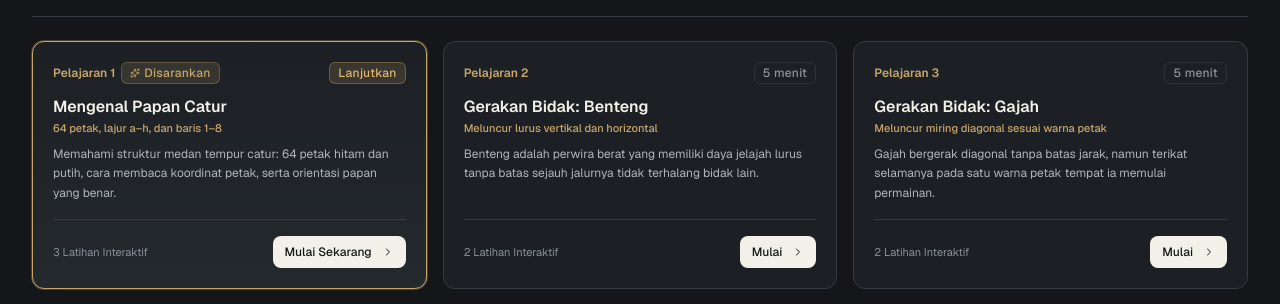
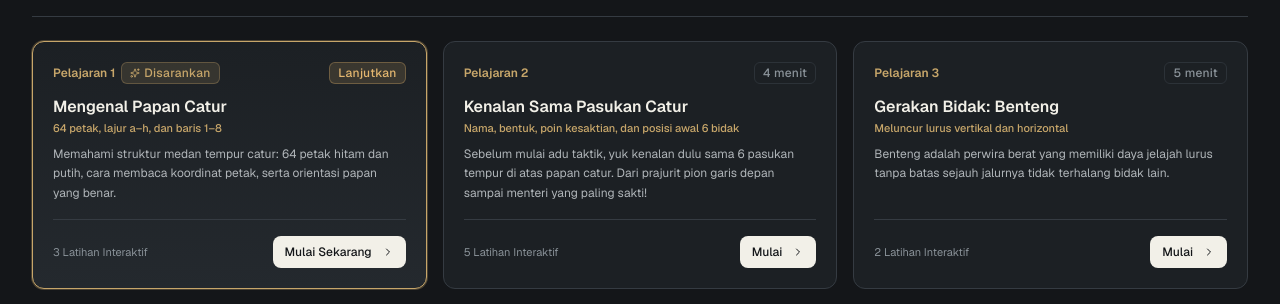
Before and after one commit to rzkhadafi/BidakPemula, a Next.js app: page /academy in a window 1280 px wide. Shown: the part 131-435 px from the top of the page. Built offline with nearby package versions, Linux system fonts and the light colour scheme; no server answers.

Commit message:
feat(academy): add casual and beginner-friendly lesson 'Kenalan Sama Pasukan Catur' as Lesson 2

```diff
--- a/src/features/academy/InteractiveLessonBoard.tsx
+++ b/src/features/academy/InteractiveLessonBoard.tsx
@@ -173,9 +173,14 @@ export const InteractiveLessonBoard: React.FC<InteractiveLessonBoardProps> = ({
     (squareCoord: string) => {
       if (status === "correct") return;
 
-      // Mode A: Click target square directly (e.g. learning board coordinates)
-      if (step.targetSquare) {
-        if (squareCoord.toLowerCase() === step.targetSquare.toLowerCase()) {
+      // Mode A: Click target square directly (e.g. learning board coordinates or identifying pieces)
+      if (step.targetSquare || (step.allowedTargetSquares && step.allowedTargetSquares.length > 0)) {
+        const isMatched =
+          (step.targetSquare && squareCoord.toLowerCase() === step.targetSquare.toLowerCase()) ||
+          (step.allowedTargetSquares &&
+            step.allowedTargetSquares.map((s) => s.toLowerCase()).includes(squareCoord.toLowerCase()));
+
+        if (isMatched) {
           tutorSpeech.stop();
           setStatus("correct");
           setFeedback(step.explanationOnSuccess);
@@ -201,7 +206,10 @@ export const InteractiveLessonBoard: React.FC<InteractiveLessonBoardProps> = ({
         } else {
           tutorSpeech.stop();
           setStatus("incorrect");
-          setFeedback(`Petak yang Anda klik adalah ${squareCoord.toUpperCase()}. Coba cari petak ${step.targetSquare.toUpperCase()}.`);
+          const targetHintText = step.targetSquare
+            ? `Coba cari petak ${step.targetSquare.toUpperCase()}.`
+            : "Coba perhatikan petak atau bidak yang diminta pada instruksi di atas.";
+          setFeedback(`Petak yang Anda klik adalah ${squareCoord.toUpperCase()}. ${targetHintText}`);
           setShowErrorModal(true);
           setShowSuccessModal(false);
           chessAudio.playError();
--- a/src/features/academy/academy-catalog.ts
+++ b/src/features/academy/academy-catalog.ts
@@ -58,11 +58,90 @@ export const ACADEMY_LESSONS: AcademyLesson[] = [
   },
 
   // ==========================================
-  // PELAJARAN 2: GERAKAN BENTENG
+  // PELAJARAN 2: KENALAN SAMA PASUKAN CATUR
+  // ==========================================
+  {
+    id: "kenalan-pasukan",
+    order: 2,
+    title: "Kenalan Sama Pasukan Catur",
+    subtitle: "Nama, bentuk, poin kesaktian, dan posisi awal 6 bidak",
+    summary: "Sebelum mulai adu taktik, yuk kenalan dulu sama 6 pasukan tempur di atas papan catur. Dari prajurit pion garis depan sampai menteri yang paling sakti!",
+    duration: "4 menit",
+    conceptHeading: "Siapa Aja Pasukan di Atas Papan?",
+    conceptBody: [
+      "Di catur, kamu adalah panglima yang mimpin 16 pasukan tempur. Lawanmu juga punya 16 pasukan yang sama persis.",
+      "Ada 6 jenis bidak dengan kekuatan dan poin berbeda: Pion (1 poin), Kuda (3 poin), Gajah (3 poin), Benteng (5 poin), Menteri (9 poin), dan Raja (tak ternilai / nyawa permainanmu).",
+      "Formasi awalnya selalu rapi: baris ke-2 diisi 8 prajurit Pion sebagai tameng, baris pertama diisi para perwira andalan.",
+      "Rumus legendaris pemula: Menteri selalu nyocokin warna bajunya! Menteri Putih duduk di petak putih (d1), Menteri Hitam di petak hitam (d8). Di sebelahnya berdiri Sang Raja bertanda mahkota plus/salib.",
+    ],
+    takeaways: [
+      "Total pasukanmu ada 16 bidak: 8 prajurit pion di depan, 8 perwira hebat di belakang.",
+      "Menteri adalah bidak paling sakti (9 poin), jangan sampai kamu buang atau obral gratis ya!",
+      "Raja itu bos utama. Kalau dia terkepung tanpa jalan keluar (skakmat), permainan langsung tamat.",
+    ],
+    steps: [
+      {
+        id: "pasukan-step-1",
+        stepNumber: 1,
+        instruction: "Sentuh Salah Satu Pion Putih (Prajurit Tameng)",
+        subText: "Pion itu prajurit tameng yang berjejer rapi di baris kedua (a2 sampai h2). Coba klik salah satunya!",
+        fen: "rnbqkbnr/pppppppp/8/8/8/8/PPPPPPPP/RNBQKBNR w KQkq - 0 1",
+        targetSquare: "e2",
+        allowedTargetSquares: ["a2", "b2", "c2", "d2", "e2", "f2", "g2", "h2"],
+        hint: "Klik bidak kecil mana pun yang ada di baris ke-2.",
+        explanationOnSuccess: "Mantap! Ini namanya Pion. Jumlahnya ada 8 biji dan bernilai 1 poin. Tugasnya jadi tameng garis depan dan mengawal wilayah tengah papan.",
+      },
+      {
+        id: "pasukan-step-2",
+        stepNumber: 2,
+        instruction: "Klik Kuda atau Benteng Putih di Sayap Luar",
+        subText: "Benteng nongkrong di pojokan (a1 & h1), sedangkan Kuda berkepala gagah berdiri di sebelahnya (b1 & g1). Klik salah satu!",
+        fen: "rnbqkbnr/pppppppp/8/8/8/8/PPPPPPPP/RNBQKBNR w KQkq - 0 1",
+        targetSquare: "b1",
+        allowedTargetSquares: ["a1", "b1", "g1", "h1"],
+        hint: "Sentuh menara benteng di sudut papan (a1/h1) atau kepala kuda di b1/g1.",
+        explanationOnSuccess: "Keren! Benteng nilainya 5 poin, jalannya lurus lempeng. Kalau Kuda nilainya 3 poin, dia petarung lincah yang sakti karena bisa ngelompatin bidak lain pake gaya huruf L!",
+      },
+      {
+        id: "pasukan-step-3",
+        stepNumber: 3,
+        instruction: "Sentuh Gajah Putih di Petak c1 atau f1",
+        subText: "Gajah punya helm runcing berbelah, nongkrong di samping kuda. Coba sentuh salah satu gajahmu!",
+        fen: "rnbqkbnr/pppppppp/8/8/8/8/PPPPPPPP/RNBQKBNR w KQkq - 0 1",
+        targetSquare: "c1",
+        allowedTargetSquares: ["c1", "f1"],
+        hint: "Gajah berdiri persis di sebelah kuda dan raja/menteri (petak c1 atau f1).",
+        explanationOnSuccess: "Top! Gajah (Bishop) nilainya 3 poin. Jalannya miring serong (diagonal) sesuai warna petaknya. Dia kayak sniper penembak jitu jarak jauh!",
+      },
+      {
+        id: "pasukan-step-4",
+        stepNumber: 4,
+        instruction: "Sentuh Sang Menteri di Petak d1",
+        subText: "Menteri selalu nyocokin warna bajunya: Menteri Putih duduk di petak putih (d1). Coba klik petak d1!",
+        fen: "rnbqkbnr/pppppppp/8/8/8/8/PPPPPPPP/RNBQKBNR w KQkq - 0 1",
+        targetSquare: "d1",
+        hint: "Cari menteri bermahkota anggun di petak d1 (persis di sebelah raja).",
+        explanationOnSuccess: "Asik! Ini dia Menteri (Ratu), bidak paling OP di papan catur dengan nilai 9 poin! Dia bisa meluncur lurus kayak benteng sekaligus miring kayak gajah. Jaga dia baik-baik, jangan sampai blunder dimakan gratis ya!",
+      },
+      {
+        id: "pasukan-step-5",
+        stepNumber: 5,
+        instruction: "Sentuh Sang Raja di Petak e1",
+        subText: "Raja itu pemimpin tertinggi bertanda mahkota plus/salib di petak e1. Klik rajanya!",
+        fen: "rnbqkbnr/pppppppp/8/8/8/8/PPPPPPPP/RNBQKBNR w KQkq - 0 1",
+        targetSquare: "e1",
+        hint: "Raja putih berdiri gagah di petak gelap e1 tepat di samping menterinya.",
+        explanationOnSuccess: "Sempurna! Ini dia Sang Raja. Nilainya tak terhingga karena dia adalah nyawa permainanmu. Kalau raja kena kepung tanpa jalan keluar (skakmat), game berakhir. Lindungi rajamu sampai titik darah penghabisan!",
+      },
+    ],
+  },
+
+  // ==========================================
+  // PELAJARAN 3: GERAKAN BENTENG
   // ==========================================
   {
     id: "gerak-benteng",
-    order: 2,
+    order: 3,
     title: "Gerakan Bidak: Benteng",
     subtitle: "Meluncur lurus vertikal dan horizontal",
     summary: "Benteng adalah perwira berat yang memiliki daya jelajah lurus tanpa batas sejauh jalurnya tidak terhalang bidak lain.",
@@ -103,11 +182,11 @@ export const ACADEMY_LESSONS: AcademyLesson[] = [
   },
 
   // ==========================================
-  // PELAJARAN 3: GERAKAN GAJAH
+  // PELAJARAN 4: GERAKAN GAJAH
   // ==========================================
   {
     id: "gerak-gajah",
-    order: 3,
+    order: 4,
     title: "Gerakan Bidak: Gajah",
     subtitle: "Meluncur miring diagonal sesuai warna petak",
     summary: "Gajah bergerak diagonal tanpa batas jarak, namun terikat selamanya pada satu warna petak tempat ia memulai permainan.",
@@ -148,11 +227,11 @@ export const ACADEMY_LESSONS: AcademyLesson[] = [
   },
 
   // ==========================================
-  // PELAJARAN 4: GERAKAN MENTERI
+  // PELAJARAN 5: GERAKAN MENTERI
   // ==========================================
   {
     id: "gerak-menteri",
-    order: 4,
+    order: 5,
     title: "Gerakan Bidak: Menteri (Ratu)",
     subtitle: "Perpaduan kekuatan benteng dan gajah",
     summary: "Menteri adalah perwira paling fleksibel dan mematikan di atas papan karena dapat meluncur lurus maupun miring ke segala arah.",
@@ -193,11 +272,11 @@ export const ACADEMY_LESSONS: AcademyLesson[] = [
   },
 
   // ==========================================
-  // PELAJARAN 5: GERAKAN KUDA
+  // PELAJARAN 6: GERAKAN KUDA
   // ==========================================
   {
     id: "gerak-kuda",
-    order: 5,
+    order: 6,
     title: "Gerakan Bidak: Kuda",
     subtitle: "Lompatan unik berbentuk huruf 'L'",
     summary: "Kuda adalah satu-satunya bidak yang dapat melompati bidak lain dengan pola langkah 2 petak lurus dan 1 petak belok.",
@@ -238,11 +317,11 @@ export const ACADEMY_LESSONS: AcademyLesson[] = [
   },
 
   // ==========================================
-  // PELAJARAN 6: GERAKAN PION
+  // PELAJARAN 7: GERAKAN PION
   // ==========================================
   {
     id: "gerak-pion",
-    order: 6,
+    order: 7,
     title: "Gerakan Bidak: Pion",
     subtitle: "Maju pantang mundur, memukul secara miring",
     summary: "Pion adalah prajurit garis depan. Pion melangkah maju lurus satu petak, namun memukul bidak lawan secara diagonal.",
@@ -283,11 +362,11 @@ export const ACADEMY_LESSONS: AcademyLesson[] = [
   },
 
   // ==========================================
-  // PELAJARAN 7: RAJA & SKAK
+  // PELAJARAN 8: RAJA & SKAK
   // ==========================================
   {
     id: "gerak-raja-dan-skak",
-    order: 7,
+    order: 8,
     title: "Raja, Skak, dan Skakmat",
     subtitle: "Melindungi pemimpin dan menuntaskan kemenangan",
     summary: "Raja adalah bidak terpenting. Jika raja diserang, Anda berada dalam kondisi skak dan wajib menyelamatkannya seketika.",
@@ -319,11 +398,11 @@ export const ACADEMY_LESSONS: AcademyLesson[] = [
   },
 
   // ==========================================
-  // PELAJARAN 8: GERAKAN KHUSUS
+  // PELAJARAN 9: GERAKAN KHUSUS
   // ==========================================
   {
     id: "gerakan-khusus",
-    order: 8,
+    order: 9,
     title: "Gerakan Khusus: Rokade & Promosi",
     subtitle: "Manuver gabungan dan kebangkitan menteri",
     summary: "Dua aturan istimewa yang mengubah dinamika permainan: rokade untuk mengamankan raja dan promosi pion menjadi perwira tertinggi.",
@@ -363,11 +442,11 @@ export const ACADEMY_LESSONS: AcademyLesson[] = [
   },
 
   // ==========================================
-  // PELAJARAN 9: STRATEGI DASAR PEMULA
+  // PELAJARAN 10: STRATEGI DASAR PEMULA
   // ==========================================
   {
     id: "strategi-dasar",
-    order: 9,
+    order: 10,
     title: "Prinsip Strategi untuk Pemula",
     subtitle: "Empat pilar utama di langkah-langkah awal",
     summary: "Pelajari cara memulai pertandingan seperti pemain terampil: kuasai pusat, aktifkan perwira, amankan raja, dan jangan beri bidak gratis.",
--- a/src/features/academy/types.ts
+++ b/src/features/academy/types.ts
@@ -5,6 +5,7 @@ export interface LessonStep {
   subText: string;
   fen: string;
   targetSquare?: string; // If the challenge is to click a square
+  allowedTargetSquares?: string[]; // Multiple acceptable target squares to click
   expectedMoveUci?: string; // e.g. "d4d7" or "e1g1"
   allowedMovesUci?: string[]; // Multiple acceptable solutions
   hint: string;
--- a/src/features/learning/skills-catalog.ts
+++ b/src/features/learning/skills-catalog.ts
@@ -11,7 +11,7 @@ export const SKILL_DEFINITIONS: Record<SkillId, SkillDefinition> = {
     categoryLabel: "Dasar Permainan",
     description: "Memahami 64 petak, membaca lajur a–h dan baris 1–8, serta orientasi papan yang benar.",
     prerequisiteIds: [],
-    relatedLessonIds: ["mengenal-papan"],
+    relatedLessonIds: ["mengenal-papan", "kenalan-pasukan"],
     relatedPuzzleIds: [],
   },
   "piece-rook": {
```
Also changed, not shown: 1 other file (tests, documents, lock files or other folders).
